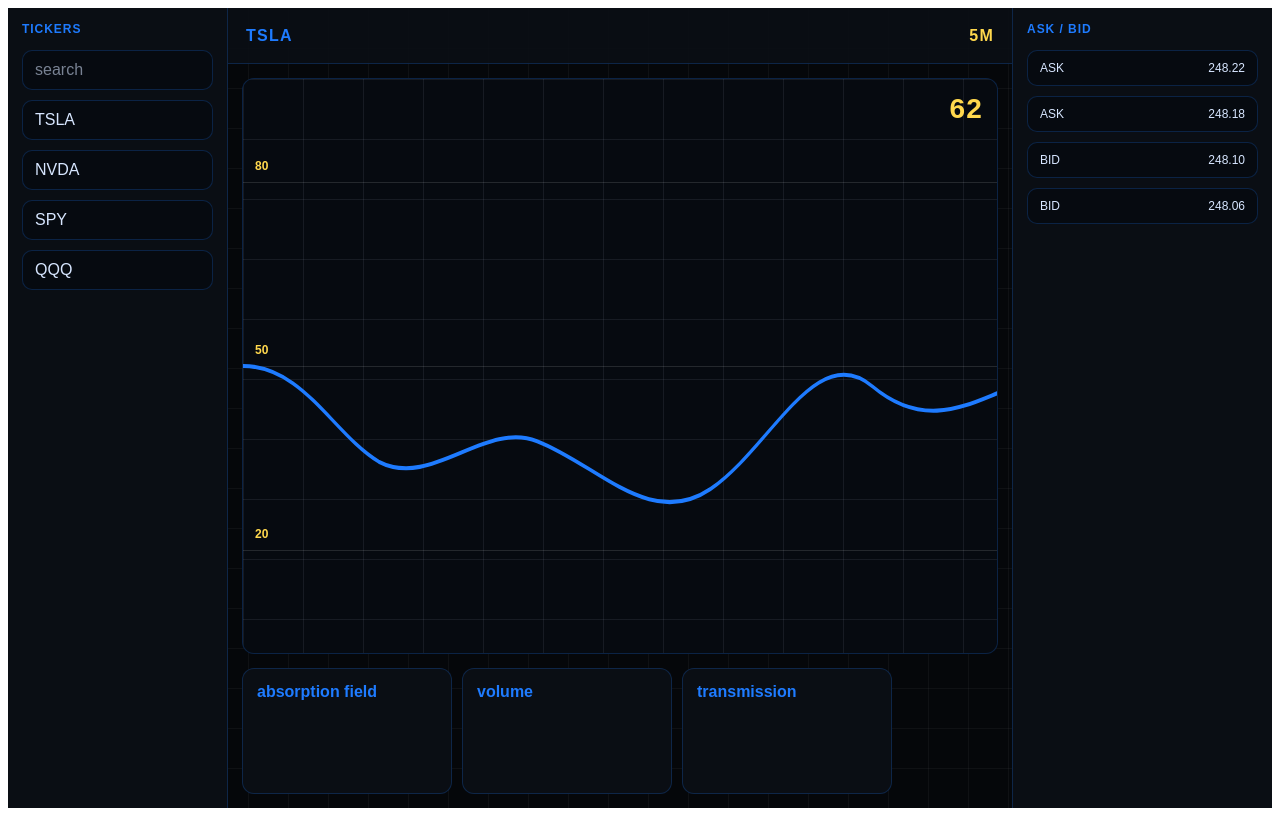
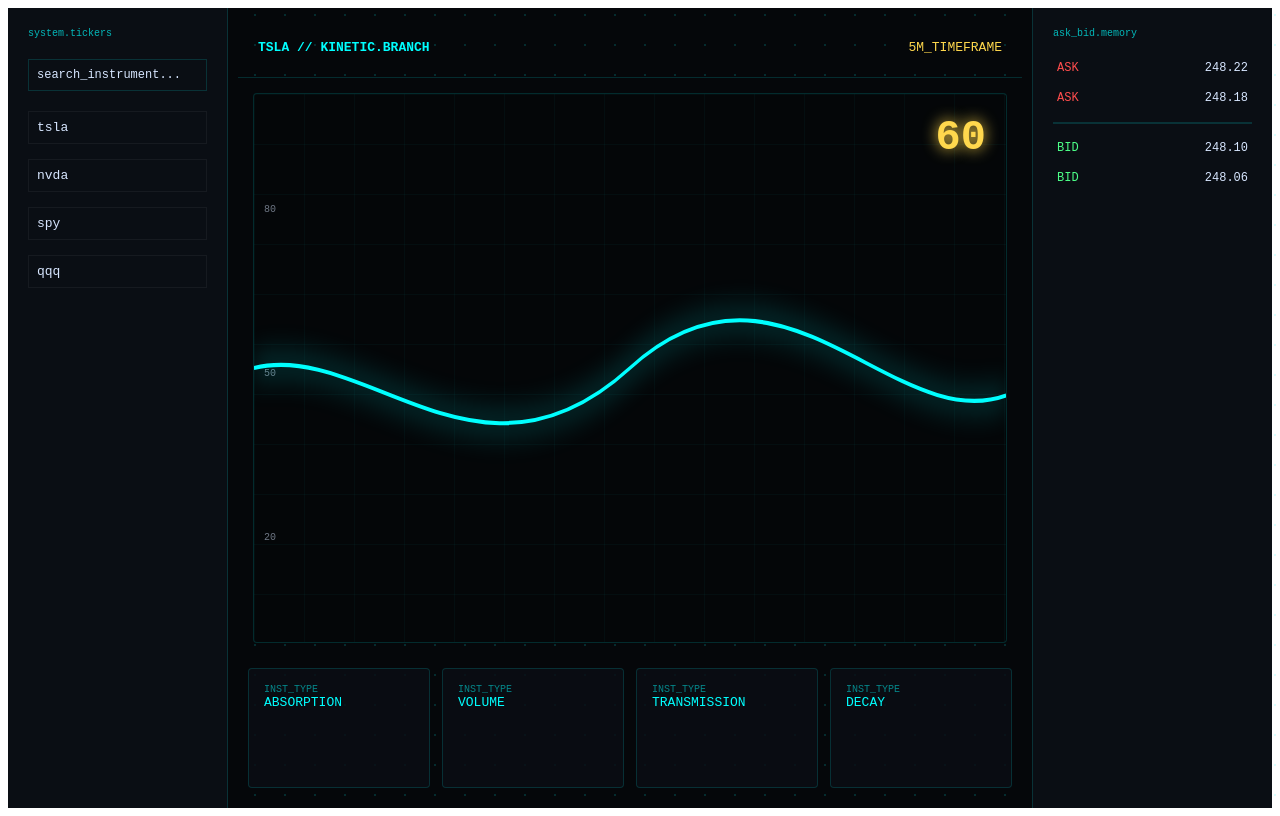
Before and after one commit to wacobjatts/field-os, a Next.js app: page / in a window 1280 px wide. Built offline with nearby package versions, Linux system fonts and the light colour scheme.

Commit message:
Update page.tsx

```diff
--- a/src/app/page.tsx
+++ b/src/app/page.tsx
@@ -1,260 +1,183 @@
-export default function Page() {
+'use client'; // CRITICAL: Tells the browser to run the JavaScript
+
+import React, { useState, useEffect } from 'react';
+
+// --- THEME CONSTANTS (Electric Space Aesthetic) ---
+const COLORS = {
+  bg: '#05070a',           // Deep Space Black
+  panel: '#0a0e14',        // Industrial Hull
+  border: 'rgba(0, 255, 255, 0.15)', // Faint Cyan Glow
+  electricCyan: '#00ffff', // The "Neon" Primary
+  neonYellow: '#ffd84d',   // High-Precision Accents
+  text: '#d7e6ff',         // Soft HUD Blue
+};
+
+export default function FieldOS() {
+  const [value, setValue] = useState(62);
+
+  // Simulated Live Data Trace
+  useEffect(() => {
+    const interval = setInterval(() => {
+      setValue(prev => Math.floor(Math.random() * (65 - 58 + 1) + 58));
+    }, 1000);
+    return () => clearInterval(interval);
+  }, []);
+
   return (
-    <main style={styles.page}>
-      <div style={styles.grid} />
+    <main style={s.page}>
+      {/* 1. BACKGROUND GRID SYSTEM */}
+      <div style={s.gridOverlay} />
 
-      <aside style={styles.leftPanel}>
-        <div style={styles.panelTitle}>tickers</div>
-        <div style={styles.searchBox}>search</div>
-        <div style={styles.listItem}>tsla</div>
-        <div style={styles.listItem}>nvda</div>
-        <div style={styles.listItem}>spy</div>
-        <div style={styles.listItem}>qqq</div>
+      {/* 2. LEFT PANEL: TICKERS */}
+      <aside style={s.sidePanel}>
+        <div style={s.label}>system.tickers</div>
+        <div style={s.searchBox}>search_instrument...</div>
+        {['tsla', 'nvda', 'spy', 'qqq'].map(ticker => (
+          <div key={ticker} style={s.listItem}>{ticker}</div>
+        ))}
       </aside>
 
-      <section style={styles.centerPanel}>
-        <div style={styles.chartHeader}>
-          <span style={styles.symbol}>tsla</span>
-          <span style={styles.timeframe}>5m</span>
-        </div>
+      {/* 3. CENTER PANEL: MAIN HUD */}
+      <section style={s.centerSection}>
+        <header style={s.header}>
+          <span style={{ color: COLORS.electricCyan, fontWeight: 800 }}>TSLA // KINETIC.BRANCH</span>
+          <span style={{ color: COLORS.neonYellow }}>5M_TIMEFRAME</span>
+        </header>
 
-        <div style={styles.chartArea}>
-          <div style={styles.chartGrid} />
+        <div style={s.chartContainer}>
+          {/* THE 3D INDICATOR / CHART */}
+          <div style={s.innerGrid} />
 
-          <div style={{ ...styles.hLine, top: '18%' }} />
-          <div style={{ ...styles.hLine, top: '50%' }} />
-          <div style={{ ...styles.hLine, top: '82%' }} />
+          <div style={s.priceLabel}>80</div>
+          <div style={s.priceLabelMid}>50</div>
+          <div style={s.priceLabelLow}>20</div>
 
-          <div style={{ ...styles.sideNumber, top: '14%' }}>80</div>
-          <div style={{ ...styles.sideNumber, top: '46%' }}>50</div>
-          <div style={{ ...styles.sideNumber, top: '78%' }}>20</div>
-
-          <svg viewBox="0 0 1000 420" preserveAspectRatio="none" style={styles.svg}>
+          <svg viewBox="0 0 1000 400" preserveAspectRatio="none" style={s.svg}>
+            {/* The "Electric" Glow Path */}
             <path
-              d="M 0 210
-                 C 80 210, 120 260, 180 280
-                 C 250 300, 320 250, 390 265
-                 C 470 282, 540 330, 620 300
-                 C 700 270, 760 190, 835 225
-                 C 900 255, 955 240, 1000 230"
+              d="M 0 200 C 150 180, 300 300, 500 200 C 700 100, 850 250, 1000 220"
               fill="none"
-              stroke="#1e7bff"
+              stroke={COLORS.electricCyan}
               strokeWidth="3"
-              strokeLinecap="round"
+              style={{ filter: 'drop-shadow(0 0 12px #00ffff)' }}
             />
           </svg>
 
-          <div style={styles.valueBadge}>62</div>
+          <div style={s.glowBadge}>{value}</div>
         </div>
 
-        <div style={styles.bottomDock}>
-          <div style={styles.instrumentCard}>absorption field</div>
-          <div style={styles.instrumentCard}>volume</div>
-          <div style={styles.instrumentCard}>transmission</div>
+        {/* BOTTOM INSTRUMENT STACK */}
+        <div style={s.bottomDock}>
+          {['absorption', 'volume', 'transmission', 'decay'].map(inst => (
+            <div key={inst} style={s.instrumentCard}>
+              <div style={{fontSize: '10px', opacity: 0.5}}>inst_type</div>
+              {inst}
+            </div>
+          ))}
         </div>
       </section>
 
-      <aside style={styles.rightPanel}>
-        <div style={styles.panelTitle}>ask / bid</div>
-        <div style={styles.bookRow}><span>ask</span><span>248.22</span></div>
-        <div style={styles.bookRow}><span>ask</span><span>248.18</span></div>
-        <div style={styles.bookRow}><span>bid</span><span>248.10</span></div>
-        <div style={styles.bookRow}><span>bid</span><span>248.06</span></div>
+      {/* 4. RIGHT PANEL: ORDER FLOW */}
+      <aside style={s.sidePanelRight}>
+        <div style={s.label}>ask_bid.memory</div>
+        <div style={s.orderRow}><span style={{color: '#ff4d4d'}}>ASK</span> 248.22</div>
+        <div style={s.orderRow}><span style={{color: '#ff4d4d'}}>ASK</span> 248.18</div>
+        <div style={{height: '2px', background: COLORS.border, margin: '5px 0'}} />
+        <div style={s.orderRow}><span style={{color: '#4dff88'}}>BID</span> 248.10</div>
+        <div style={s.orderRow}><span style={{color: '#4dff88'}}>BID</span> 248.06</div>
       </aside>
     </main>
   );
 }
 
-const bg = '#05070a';
-const panel = '#0a0e14';
-const border = 'rgba(30,123,255,0.22)';
-const blue = '#1e7bff';
-const yellow = '#ffd84d';
-const text = '#d7e6ff';
-const subtle = 'rgba(215,230,255,0.08)';
-
-const styles: Record<string, React.CSSProperties> = {
+// --- HUD STYLING ENGINE ---
+const s: Record<string, React.CSSProperties> = {
   page: {
-    position: 'relative',
-    minHeight: '100vh',
-    background: bg,
-    color: text,
+    backgroundColor: COLORS.bg,
+    color: COLORS.text,
+    height: '100vh',
     display: 'grid',
-    gridTemplateColumns: '220px 1fr 260px',
-    gridTemplateRows: '1fr',
+    gridTemplateColumns: '220px 1fr 240px',
+    fontFamily: 'monospace',
     overflow: 'hidden',
-    fontFamily: 'Arial, Helvetica, sans-serif',
   },
-
-  grid: {
+  gridOverlay: {
     position: 'absolute',
     inset: 0,
-    backgroundImage: `
-      linear-gradient(rgba(255,255,255,0.04) 1px, transparent 1px),
-      linear-gradient(90deg, rgba(255,255,255,0.04) 1px, transparent 1px)
-    `,
-    backgroundSize: '40px 40px',
+    backgroundImage: `radial-gradient(${COLORS.border} 1px, transparent 1px)`,
+    backgroundSize: '30px 30px',
     pointerEvents: 'none',
   },
-
-  leftPanel: {
-    position: 'relative',
-    zIndex: 1,
-    background: panel,
-    borderRight: `1px solid ${border}`,
-    padding: '14px',
+  sidePanel: {
+    background: COLORS.panel,
+    borderRight: `1px solid ${COLORS.border}`,
+    padding: '20px',
     display: 'flex',
     flexDirection: 'column',
     gap: '10px',
+    zIndex: 10,
   },
-
-  centerPanel: {
-    position: 'relative',
-    zIndex: 1,
-    display: 'grid',
-    gridTemplateRows: '56px 1fr 140px',
-    minWidth: 0,
-  },
-
-  rightPanel: {
-    position: 'relative',
-    zIndex: 1,
-    background: panel,
-    borderLeft: `1px solid ${border}`,
-    padding: '14px',
+  sidePanelRight: {
+    background: COLORS.panel,
+    borderLeft: `1px solid ${COLORS.border}`,
+    padding: '20px',
     display: 'flex',
     flexDirection: 'column',
-    gap: '10px',
+    gap: '8px',
+    zIndex: 10,
   },
-
-  chartHeader: {
+  centerSection: {
+    display: 'grid',
+    gridTemplateRows: '60px 1fr 140px',
+    padding: '10px',
+    zIndex: 5,
+  },
+  header: {
     display: 'flex',
+    justifyContent: 'space-between',
     alignItems: 'center',
-    justifyContent: 'space-between',
-    padding: '0 18px',
-    borderBottom: `1px solid ${border}`,
-    background: 'rgba(10,14,20,0.9)',
-    textTransform: 'uppercase',
-    letterSpacing: '0.08em',
+    padding: '0 20px',
+    borderBottom: `1px solid ${COLORS.border}`,
   },
-
-  symbol: {
-    color: blue,
-    fontWeight: 700,
-  },
-
-  timeframe: {
-    color: yellow,
-    fontWeight: 700,
-  },
-
-  chartArea: {
+  chartContainer: {
     position: 'relative',
-    margin: '14px',
-    background: '#060a10',
-    border: `1px solid ${border}`,
-    borderRadius: '12px',
+    margin: '15px',
+    background: '#040608',
+    border: `1px solid ${COLORS.border}`,
+    borderRadius: '4px',
     overflow: 'hidden',
   },
-
-  chartGrid: {
+  innerGrid: {
     position: 'absolute',
     inset: 0,
-    backgroundImage: `
-      linear-gradient(${subtle} 1px, transparent 1px),
-      linear-gradient(90deg, ${subtle} 1px, transparent 1px)
-    `,
-    backgroundSize: '60px 60px',
-    pointerEvents: 'none',
+    backgroundImage: `linear-gradient(rgba(0,255,255,0.03) 1px, transparent 1px), linear-gradient(90deg, rgba(0,255,255,0.03) 1px, transparent 1px)`,
+    backgroundSize: '50px 50px',
   },
-
-  hLine: {
+  svg: { width: '100%', height: '100%', position: 'absolute' },
+  glowBadge: {
     position: 'absolute',
-    left: 0,
-    right: 0,
-    height: '1px',
-    background: 'rgba(255,255,255,0.12)',
+    top: '20px',
+    right: '20px',
+    fontSize: '42px',
+    fontWeight: 900,
+    color: COLORS.neonYellow,
+    textShadow: `0 0 15px ${COLORS.neonYellow}`,
   },
-
-  sideNumber: {
-    position: 'absolute',
-    left: '12px',
-    color: yellow,
-    fontSize: '12px',
-    fontWeight: 700,
+  bottomDock: { display: 'flex', gap: '12px', padding: '10px' },
+  instrumentCard: {
+    flex: 1,
+    background: 'rgba(10, 14, 20, 0.8)',
+    border: `1px solid ${COLORS.border}`,
+    padding: '15px',
+    borderRadius: '4px',
+    textTransform: 'uppercase',
+    color: COLORS.electricCyan,
   },
-
-  svg: {
-    position: 'absolute',
-    inset: 0,
-    width: '100%',
-    height: '100%',
-  },
-
-  valueBadge: {
-    position: 'absolute',
-    right: '14px',
-    top: '14px',
-    color: yellow,
-    fontSize: '28px',
-    fontWeight: 800,
-    letterSpacing: '0.04em',
-  },
-
-  bottomDock: {
-    display: 'flex',
-    gap: '10px',
-    padding: '0 14px 14px 14px',
-    overflowX: 'auto',
-  },
-
-  instrumentCard: {
-    minWidth: '180px',
-    background: panel,
-    border: `1px solid ${border}`,
-    borderRadius: '12px',
-    padding: '14px',
-    color: blue,
-    textTransform: 'lowercase',
-    fontWeight: 700,
-  },
-
-  panelTitle: {
-    color: blue,
-    fontSize: '12px',
-    fontWeight: 800,
-    textTransform: 'uppercase',
-    letterSpacing: '0.08em',
-    marginBottom: '4px',
-  },
-
-  searchBox: {
-    border: `1px solid ${border}`,
-    background: '#060a10',
-    borderRadius: '10px',
-    padding: '10px 12px',
-    color: 'rgba(215,230,255,0.55)',
-    textTransform: 'lowercase',
-  },
-
-  listItem: {
-    border: `1px solid ${border}`,
-    background: '#060a10',
-    borderRadius: '10px',
-    padding: '10px 12px',
-    color: text,
-    textTransform: 'uppercase',
-  },
-
-  bookRow: {
-    display: 'flex',
-    justifyContent: 'space-between',
-    border: `1px solid ${border}`,
-    background: '#060a10',
-    borderRadius: '10px',
-    padding: '10px 12px',
-    color: text,
-    textTransform: 'uppercase',
-    fontSize: '12px',
-  },
+  label: { fontSize: '10px', color: COLORS.electricCyan, marginBottom: '10px', opacity: 0.7 },
+  searchBox: { border: `1px solid ${COLORS.border}`, padding: '8px', fontSize: '12px', marginBottom: '10px' },
+  listItem: { padding: '8px', border: `1px solid rgba(255,255,255,0.05)`, marginBottom: '5px', fontSize: '13px' },
+  orderRow: { display: 'flex', justifyContent: 'space-between', fontSize: '12px', padding: '4px' },
+  priceLabel: { position: 'absolute', left: '10px', top: '20%', fontSize: '10px', opacity: 0.5 },
+  priceLabelMid: { position: 'absolute', left: '10px', top: '50%', fontSize: '10px', opacity: 0.5 },
+  priceLabelLow: { position: 'absolute', left: '10px', top: '80%', fontSize: '10px', opacity: 0.5 },
 };
```
